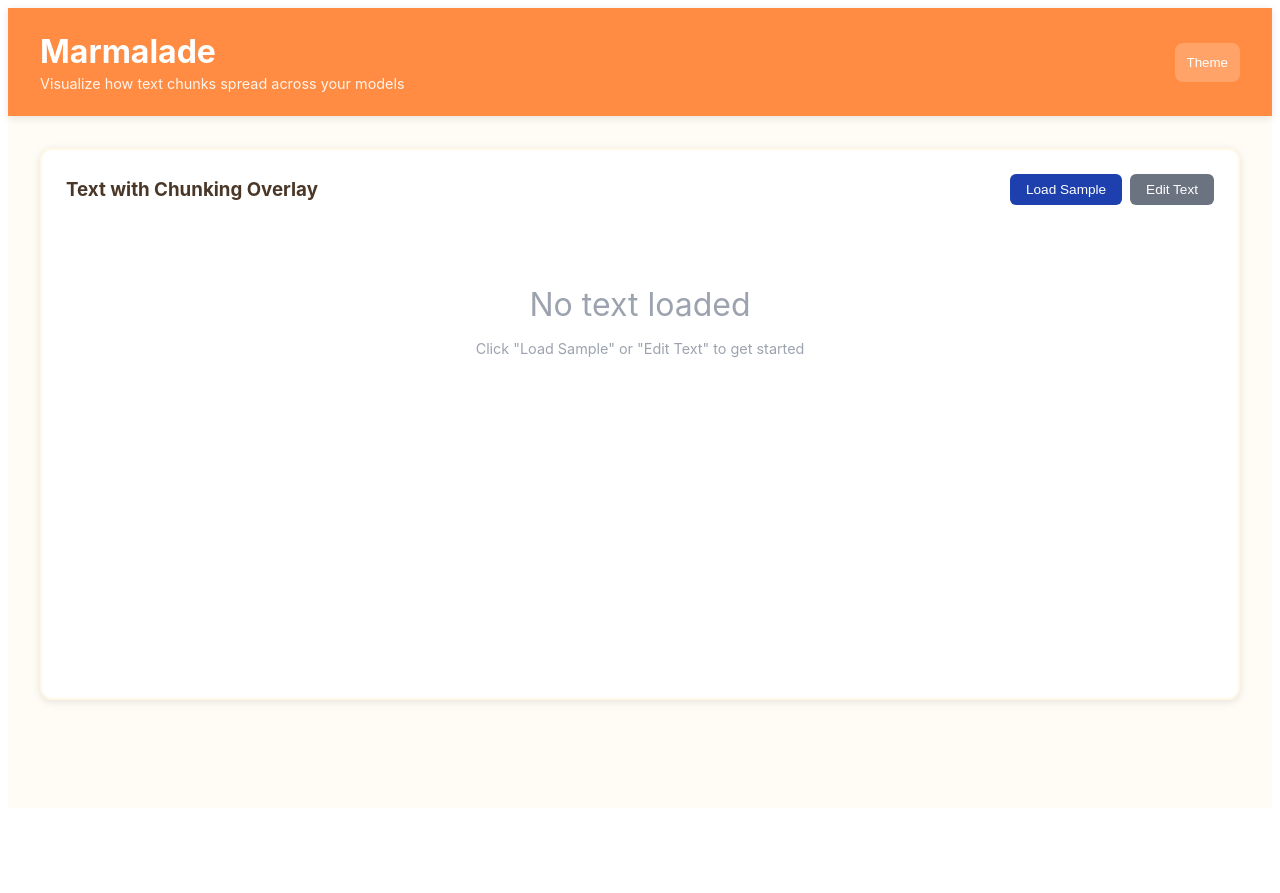
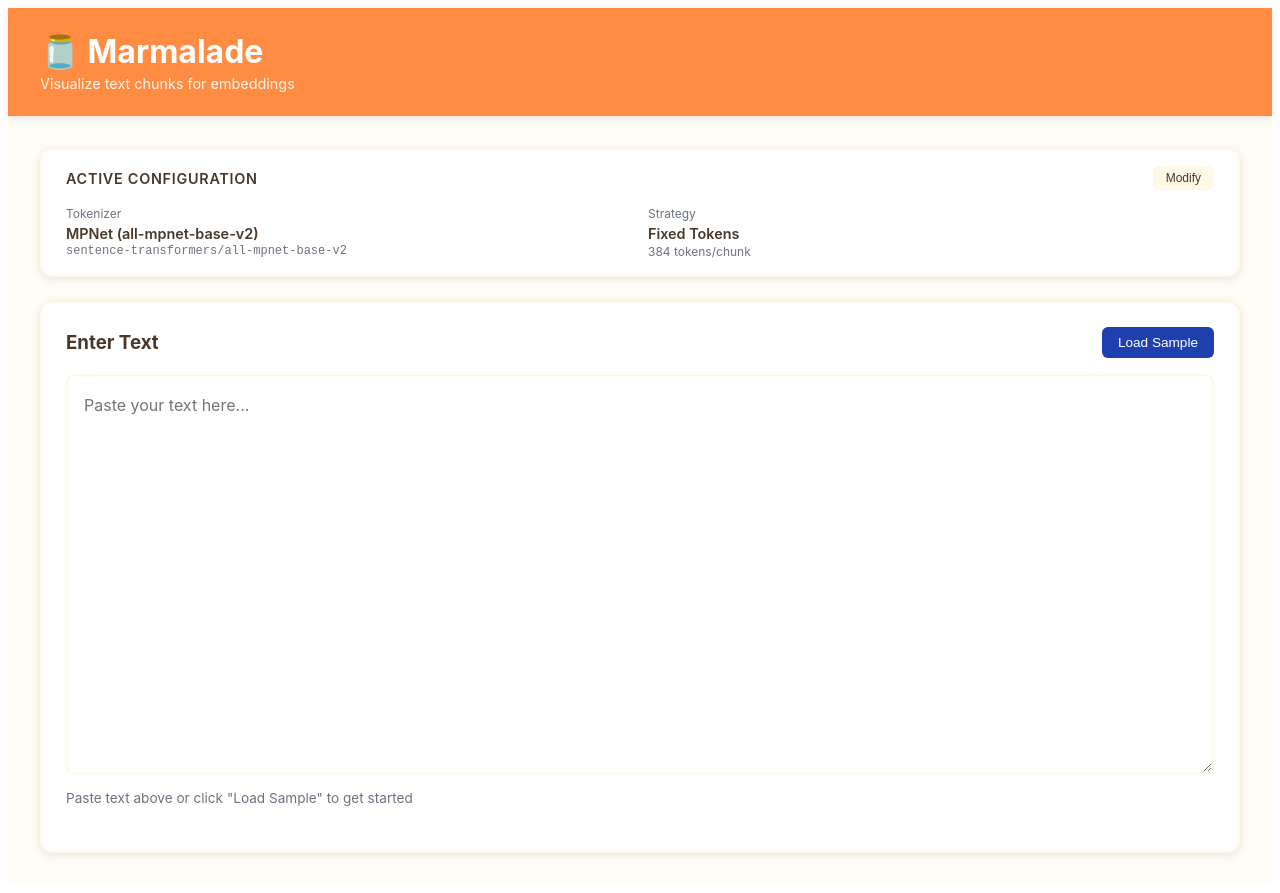
Before and after one commit to cldixon/marmalade, a SvelteKit app: page / in a window 1280 px wide. Before the commit the page ends 816 px from the top, so only its background shows below. Built offline with nearby package versions, Linux system fonts and the light colour scheme.

Commit message:
text box support user paste; allows for editing and select all with edit button

```diff
--- a/src/routes/+page.svelte
+++ b/src/routes/+page.svelte
@@ -5,20 +5,33 @@
 	import { calculateChunks, getChunkColor, getChunkMetadata } from '$lib/utils/chunking.js';
 
 	// State
-	let theme = 'classic';
 	let text = '';
 	let strategy = 'tokens';
 	let selectedTokenizer = 'mpnet';
 	let maxTokens = 384;
 	let overlap = 0;
-	let showSettings = false;
 	let showAdvanced = false;
 	let hoveredChunk = null;
+	let selectedChunk = null;
 	let isEditing = false;
-	let selectedChunk = null;
+
+	// Handle Done/Edit button click
+	function toggleEditMode() {
+		isEditing = !isEditing;
+	}
+
+	// Handle blur - exit edit mode when clicking outside
+	function handleBlur(event) {
+		// Small delay to allow button click to process first
+		setTimeout(() => {
+			if (isEditing && text !== '') {
+				isEditing = false;
+			}
+		}, 100);
+	}
 
 	// Reactive computed values
-	$: currentTheme = themes[theme];
+	const currentTheme = themes.classic;
 	$: currentTokenizer = tokenizers.find((t) => t.id === selectedTokenizer);
 	$: chunks = calculateChunks(text, strategy, maxTokens, overlap);
 
@@ -27,13 +40,17 @@
 		maxTokens = currentTokenizer.contextWindow;
 	}
 
-	const sampleText = `Paddington Bear is a fictional character in children's literature. He first appeared on 13 October 1958 in the children's book A Bear Called Paddington by Michael Bond.
+	const sampleText = `Marmalade sandwiches are Paddington Bear's favorite food in the world.
 
-The character of Paddington Bear was inspired by a teddy bear that Michael Bond had purchased from Selfridges department store in London on Christmas Eve 1956. He named the bear after the railway station in which he was living at the time.
+	Paddington's Aunt Lucy taught him how to make marmalade sandwiches back in the jungles of Darkest Peru.
 
-Paddington is known for his love of marmalade sandwiches, which he always keeps in his suitcase "for emergencies." He is also famous for his polite nature and his habit of giving people a "hard stare" when he feels something is not quite right.
+	His Uncle Pastuzo always kept a marmalade sandwich under his red bucket hat 'in case of emergency'.
 
-The stories follow Paddington's adventures as he settles into his new life with the Brown family at 32 Windsor Gardens in London. His misunderstandings of British culture and his good intentions often lead to humorous situations, but everything usually works out in the end.`;
+	Oranges and sugar are used to make the marmalade, then it is spread between two pieces of bread to make a marmalade sandwich.
+
+	To be a Proper Marmalade Sandwich, it must be made of the best marmalade you can find all around and fresh-sliced bread.
+
+	Paddington likes the chipped Seville orange marmalade, with chunks of pith in.`;
 
 	function getQualityColor(quality) {
 		if (quality === 'Excellent') return currentTheme.accent;
@@ -54,55 +71,15 @@ The stories follow Paddington's adventures as he settles into his new life with
 	<header
 		style="background-color: {currentTheme.primary}; color: white; padding: 1.5rem 2rem; box-shadow: 0 2px 8px rgba(0,0,0,0.1);"
 	>
-		<div
-			style="max-width: 1400px; margin: 0 auto; display: flex; justify-content: space-between; align-items: center;"
-		>
-			<div>
-				<h1 style="margin: 0; font-size: 2rem; font-weight: bold;">Marmalade</h1>
+		<div style="max-width: 1400px; margin: 0 auto;">
+			<h1 style="margin: 0; font-size: 2rem; font-weight: bold;">🫙 Marmalade</h1>
 			<p style="margin: 0.25rem 0 0 0; opacity: 0.9; font-size: 0.9rem;">
-					Visualize how text chunks spread across your models
+				Visualize text chunks for embeddings
 			</p>
-			</div>
-			<button
-				on:click={() => (showSettings = !showSettings)}
-				style="background-color: rgba(255,255,255,0.2); border: none; border-radius: 8px; padding: 0.75rem; cursor: pointer; color: white;"
-			>
-				Theme
-			</button>
 		</div>
 	</header>
 
 	<div style="max-width: 1400px; margin: 0 auto; padding: 2rem;">
-		<!-- Theme Settings -->
-		{#if showSettings}
-			<div
-				style="background-color: {currentTheme.cardBg}; border-radius: 12px; padding: 1.5rem; margin-bottom: 1.5rem; box-shadow: {currentTheme.isDark
-					? '0 2px 8px rgba(0,0,0,0.4)'
-					: '0 2px 8px rgba(0,0,0,0.1)'}; border: 2px solid {currentTheme.border};"
-			>
-				<h3 style="margin: 0 0 1rem 0; color: {currentTheme.dark};">Color Theme</h3>
-				<div style="display: flex; gap: 0.75rem; flex-wrap: wrap;">
-					{#each Object.entries(themes) as [key, t]}
-						<button
-							on:click={() => (theme = key)}
-							style="padding: 0.75rem 1rem; border-radius: 8px; border: 2px solid {theme === key
-								? currentTheme.primary
-								: '#e5e7eb'}; background-color: {theme === key
-								? currentTheme.light
-								: 'white'}; cursor: pointer; font-size: 0.9rem;"
-						>
-							<div style="display: flex; align-items: center; gap: 0.5rem;">
-								<div
-									style="width: 20px; height: 20px; border-radius: 4px; background-color: {t.primary}; border: 1px solid rgba(0,0,0,0.1);"
-								></div>
-								{t.name}
-							</div>
-						</button>
-					{/each}
-				</div>
-			</div>
-		{/if}
-
 		<!-- Chunking Settings -->
 		{#if showAdvanced}
 			<div
@@ -263,7 +240,6 @@ The stories follow Paddington's adventures as he settles into his new life with
 		{/if}
 
 		<!-- Active Configuration -->
-		{#if chunks.length > 0}
 		<div
 			style="background-color: {currentTheme.cardBg}; border-radius: 12px; padding: 1rem 1.5rem; margin-bottom: 1.5rem; box-shadow: {currentTheme.isDark
 				? '0 2px 8px rgba(0,0,0,0.4)'
@@ -333,6 +309,7 @@ The stories follow Paddington's adventures as he settles into his new life with
 		</div>
 
 		<!-- Stats Bar -->
+		{#if chunks.length > 0}
 			<div
 				style="background-color: {currentTheme.cardBg}; border-radius: 12px; padding: 1rem 1.5rem; margin-bottom: 1.5rem; box-shadow: {currentTheme.isDark
 					? '0 2px 8px rgba(0,0,0,0.4)'
@@ -384,43 +361,31 @@ The stories follow Paddington's adventures as he settles into his new life with
 					style="display: flex; justify-content: space-between; align-items: center; margin-bottom: 1rem;"
 				>
 					<h3 style="margin: 0; color: {currentTheme.dark};">
-						{isEditing ? 'Edit Text' : 'Text with Chunking Overlay'}
+						{text === '' ? 'Enter Text' : isEditing ? 'Edit Text' : 'Text with Chunking Overlay'}
 					</h3>
 					<div style="display: flex; gap: 0.5rem;">
-						{#if !isEditing}
 						<button
 							on:click={() => (text = sampleText)}
 							style="padding: 0.5rem 1rem; background-color: {currentTheme.accent}; color: white; border: none; border-radius: 6px; cursor: pointer; font-size: 0.85rem;"
 						>
 							Load Sample
 						</button>
+						{#if text !== ''}
+							<button
+								on:click={toggleEditMode}
+								style="padding: 0.5rem 1rem; background-color: {currentTheme.primary}; color: white; border: none; border-radius: 6px; cursor: pointer; font-size: 0.85rem;"
+							>
+								{isEditing ? 'Done' : 'Edit Text'}
+							</button>
 						{/if}
-						<button
-							on:click={() => (isEditing = !isEditing)}
-							style="padding: 0.5rem 1rem; background-color: {isEditing
-								? currentTheme.primary
-								: '#6b7280'}; color: white; border: none; border-radius: 6px; cursor: pointer; font-size: 0.85rem;"
-						>
-							{isEditing ? 'Done Editing' : 'Edit Text'}
-						</button>
 					</div>
 				</div>
 
-				{#if text === ''}
-					<div
-						style="text-align: center; padding: 4rem 2rem; color: {currentTheme.isDark
-							? '#6B7280'
-							: '#9ca3af'}; font-size: 1rem;"
-					>
-						<div style="font-size: 2rem; margin-bottom: 1rem;">No text loaded</div>
-						<div style="font-size: 0.9rem; margin-top: 0.5rem;">
-							Click "Load Sample" or "Edit Text" to get started
-						</div>
-					</div>
-				{:else if isEditing}
+				{#if text === '' || isEditing}
 					<div>
 						<textarea
 							bind:value={text}
+							on:blur={handleBlur}
 							placeholder="Paste your text here..."
 							style="width: 100%; height: 400px; padding: 1rem; border-radius: 8px; border: 2px solid {currentTheme.border}; font-size: 1rem; font-family: inherit; resize: vertical; box-sizing: border-box; line-height: 1.7; background-color: {currentTheme.isDark
 								? currentTheme.background
@@ -431,7 +396,11 @@ The stories follow Paddington's adventures as he settles into his new life with
 								? '#9CA3AF'
 								: '#6b7280'};"
 						>
+							{#if text === ''}
+								Paste text above or click "Load Sample" to get started
+							{:else}
 								Characters: {text.length} | Words: {text.split(/\s+/).filter((w) => w).length}
+							{/if}
 						</div>
 					</div>
 				{:else}
```
Also changed, not shown: 1 other file (tests, documents, lock files or other folders). Lines whose indentation alone changed are shown as unchanged.
